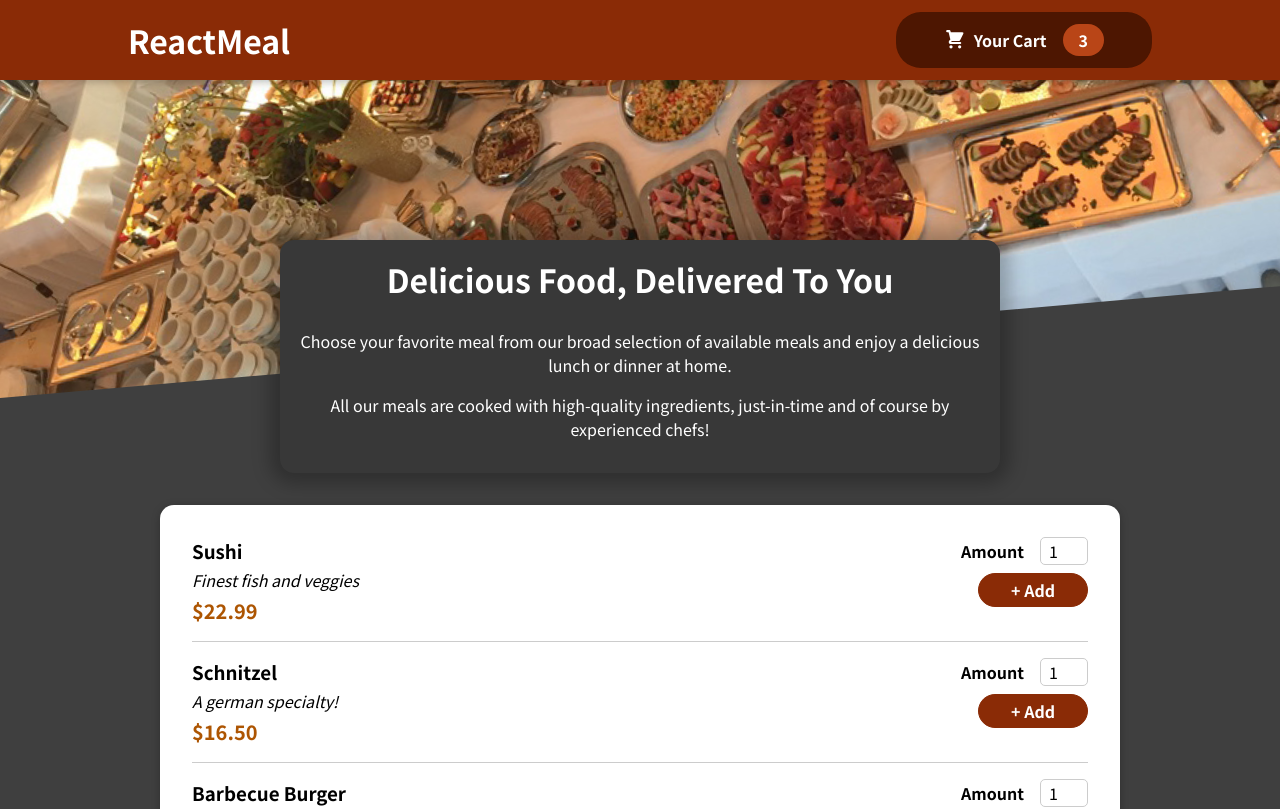
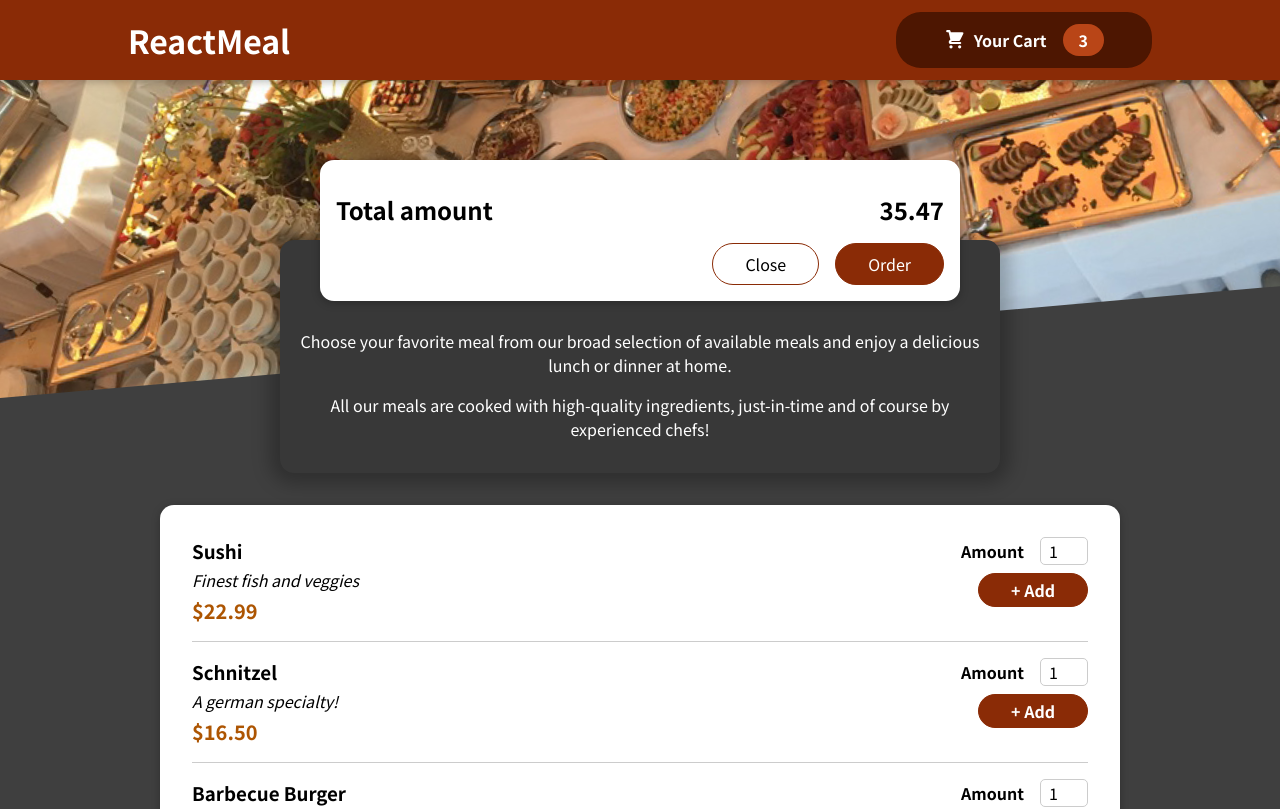
Before and after one commit to Mila2999/Food-Order-App, a React (Create React App) app: page / in a window 1280 px wide. Shown: the top 809 px of the page. Built offline with nearby package versions, Linux system fonts and the light colour scheme.

Commit message:
Add the Modal via a React Portal

```diff
--- a/public/index.html
+++ b/public/index.html
@@ -5,10 +5,7 @@
     <link rel="icon" href="%PUBLIC_URL%/favicon.ico" />
     <meta name="viewport" content="width=device-width, initial-scale=1" />
     <meta name="theme-color" content="#000000" />
-    <meta
-      name="description"
-      content="Web site created using create-react-app"
-    />
+    <meta name="description" content="Web site created using create-react-app" />
     <link rel="apple-touch-icon" href="%PUBLIC_URL%/logo192.png" />
     <!--
       manifest.json provides metadata used when your web app is installed on a
@@ -28,6 +25,7 @@
   </head>
   <body>
     <noscript>You need to enable JavaScript to run this app.</noscript>
+    <div id="overlays"></div>
     <div id="root"></div>
     <!--
       This HTML file is a template.
--- a/src/App.js
+++ b/src/App.js
@@ -1,9 +1,12 @@
 import { Fragment } from 'react';
+
 import Header from './components/Layout/Header';
 import Meals from './components/Meals/Meals';
+import Cart from './components/Cart/Cart';
 function App() {
   return (
     <Fragment>
+      <Cart />
       <Header />
       <main>
         <Meals />
--- a/src/components/Cart/Cart.js
+++ b/src/components/Cart/Cart.js
@@ -1,14 +1,15 @@
+import Modal from '../UI/Modal';
 import classes from './Cart.module.css';
 const Cart = (props) => {
   const cartItems = (
     <ul className={classes['cart-items']}>
-      {[{ id: c1, name: 'sushi', amount: 2, price: 12.99 }].map((item) => {
+      {[{ id: 'm1', name: 'sushi', amount: 2, price: 12.99 }].map((item) => {
         <li>{item.name}</li>;
       })}
     </ul>
   );
   return (
-    <div>
+    <Modal>
       {cartItems}
       <div className={classes.total}>
         <span>Total amount</span>
@@ -18,7 +19,7 @@
         <button className={classes['button--alt ']}>Close</button>
         <button className={classes.button}>Order </button>
       </div>
-    </div>
+    </Modal>
   );
 };
 export default Cart;
--- /dev/null
+++ b/src/components/UI/Modal.js
@@ -0,0 +1,24 @@
+import React, { Fragment } from 'react';
+
+import ReactDOM from 'react-dom';
+import classes from './Modal.module.css';
+const Backbrop = (props) => {
+  return <div className={classes.backbrop}></div>;
+};
+const ModalOverlay = (props) => {
+  return (
+    <div className={classes.modal}>
+      <div className={classes.content}>{props.children}</div>
+    </div>
+  );
+};
+const portalElement = document.getElementById('overlays');
+const Modal = (props) => {
+  return (
+    <Fragment>
+      {ReactDOM.createPortal(<Backbrop />, portalElement)}
+      {ReactDOM.createPortal(<ModalOverlay>{props.children}</ModalOverlay>, portalElement)}
+    </Fragment>
+  );
+};
+export default Modal;
--- /dev/null
+++ b/src/components/UI/Modal.module.css
@@ -0,0 +1,40 @@
+.backdrop {
+  position: fixed;
+  top: 0;
+  left: 0;
+  width: 100%;
+  height: 100vh;
+  z-index: 20;
+  background-color: rgba(0, 0, 0, 0.75);
+}
+
+.modal {
+  position: fixed;
+  top: 20vh;
+  left: 5%;
+  width: 90%;
+  background-color: white;
+  padding: 1rem;
+  border-radius: 14px;
+  box-shadow: 0 2px 8px rgba(0, 0, 0, 0.25);
+  z-index: 30;
+  animation: slide-down 300ms ease-out forwards;
+}
+
+@media (min-width: 768px) {
+  .modal {
+    width: 40rem;
+    left: calc(50% - 20rem);
+  }
+}
+
+@keyframes slide-down {
+  from {
+    opacity: 0;
+    transform: translateY(-3rem);
+  }
+  to {
+    opacity: 1;
+    transform: translateY(0);
+  }
+}
```
